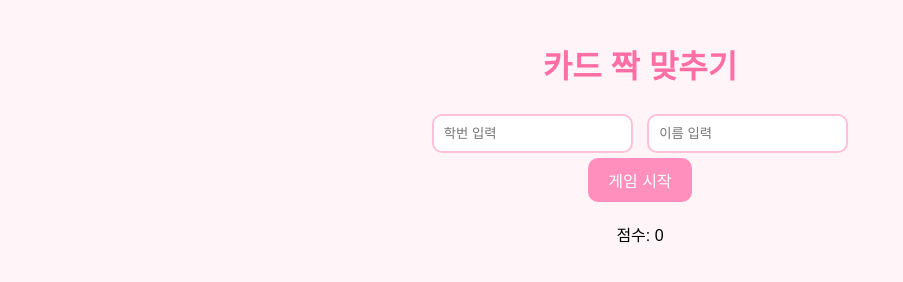
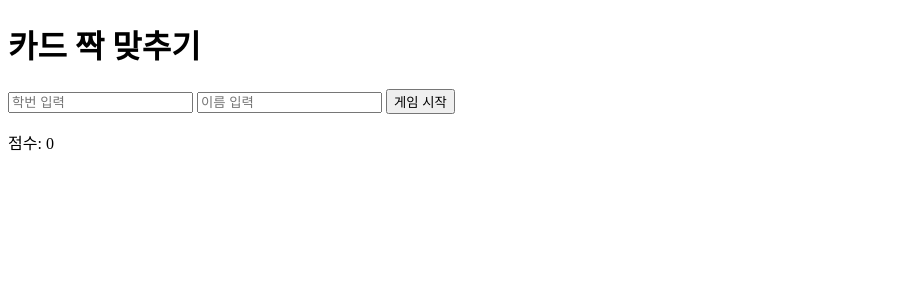
Before and after one commit to x0o5m2s4-del/cardgame2, a plain HTML site: page index.html in a window 1280 px wide. Shown: the whole page, without its empty margins (0-903 px from the left). Drawn offline with Linux system fonts and the light colour scheme.

Commit message:
Update style.css

```diff
--- a/style.css
+++ b/style.css
@@ -1,81 +1,3 @@
-body {
-
-  margin: 0;
-  padding: 20px;
-
-  font-family: sans-serif;
-
-  background: #fff5f8;
-
-  display: flex;
-  justify-content: center;
-
-}
-
-.container {
-
-  width: 100%;
-  max-width: 500px;
-
-  text-align: center;
-
-}
-
-h1 {
-
-  color: #ff6fa5;
-
-}
-
-#start-screen {
-
-  margin-bottom: 20px;
-
-}
-
-input {
-
-  padding: 10px;
-
-  margin: 5px;
-
-  border: 2px solid #ffc0d9;
-
-  border-radius: 10px;
-
-}
-
-button {
-
-  padding: 10px 20px;
-
-  border: none;
-
-  background: #ff8fbc;
-
-  color: white;
-
-  border-radius: 10px;
-
-  font-size: 16px;
-
-}
-
-#game-board {
-
-  display: grid;
-
-  grid-template-columns:
-    repeat(3,100px);
-
-  gap: 15px;
-
-  justify-content: center;
-
-  margin-top: 20px;
-
-}
-
 .card {
 
   width: 100px;
@@ -96,6 +18,6 @@ button {
 
   cursor: pointer;
 
-  color: transparent;
+  color: black;
 
 }
```
